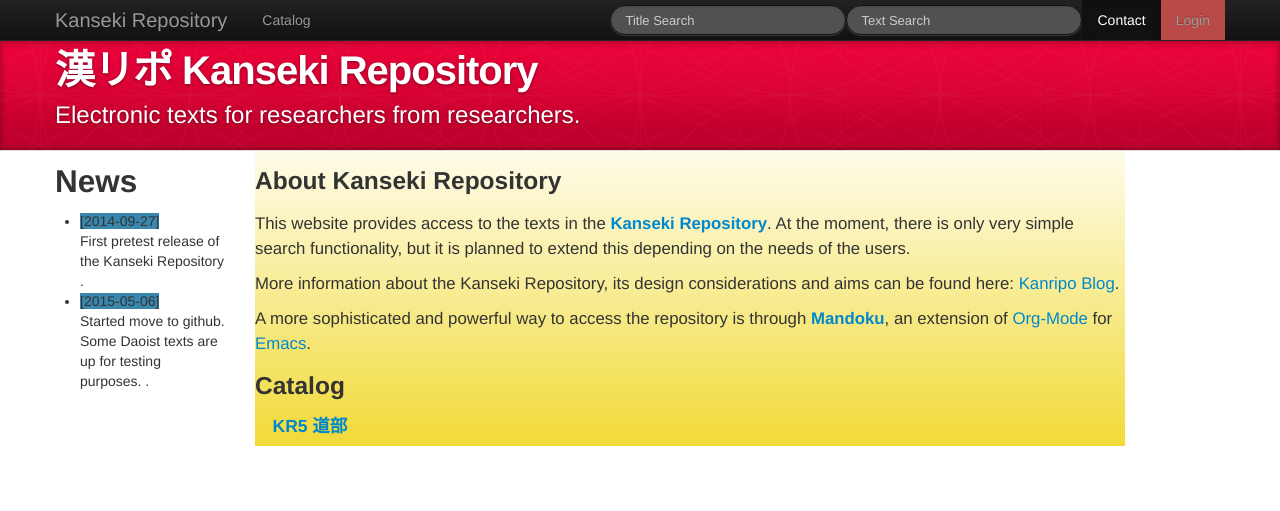
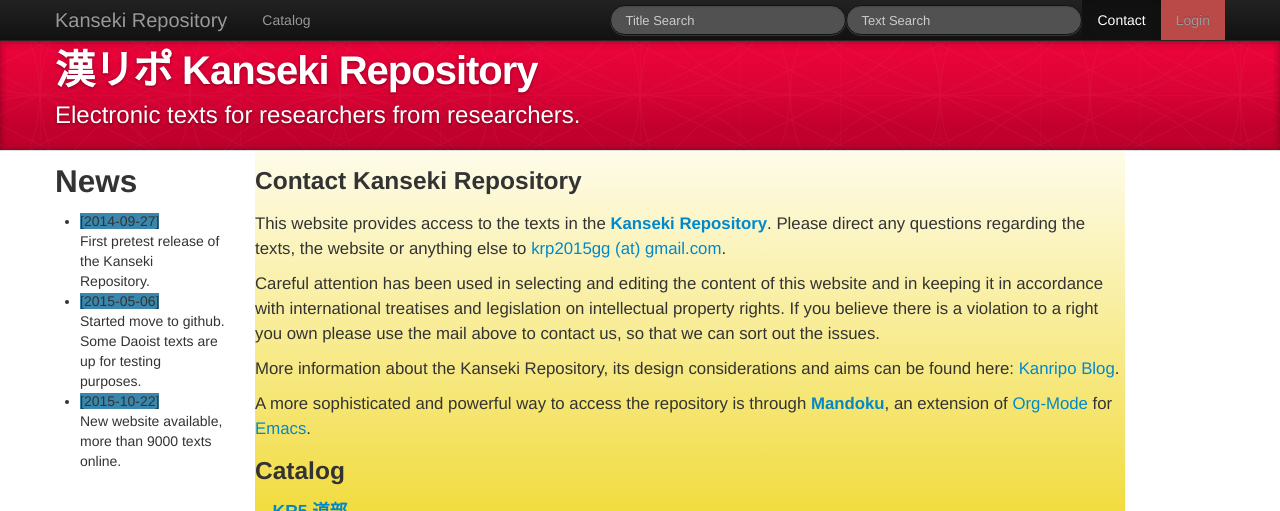
Before and after one commit to mandoku/mdweb, a Flask app: page /contact in a window 1280 px wide. Shown: the top 511 px of the page. Before the commit the page ends 446 px from the top, so only its background shows below. Run offline with Flask 2, Linux system fonts and the light colour scheme; parts of the project's set-up code (start-up, migrations or seed data) failed here and were passed over; some libraries are stand-ins or nearby versions; grey boxes are pictures that could not be loaded.

Commit message:
save text list & var. layout changes.

```diff
--- a/app/lib.py
+++ b/app/lib.py
@@ -1,7 +1,7 @@
 #    -*- coding: utf-8 -*-
 ## this is lifted from flask_sqlalchemy,
 ## maybe overkill...
-from flask import current_app, g
+from flask import current_app, g, session
 from math import ceil
 import re, requests
 from . import redis_store
@@ -9,7 +9,7 @@ import subprocess
 from github import Github
 
 zbmeta = "kr:meta:"
-kr_user = "kr:user:"
+kr_user = "kr_user:"
 ## dictionary stuff.  really should wrap this in an object?!
 md_re = re.compile(ur"<[^>]*>|[　-㄀＀-￯\n¶]+|\t[^\n]+\n|\$[^;]+;")
 gaiji = re.compile(r"&([^;]+);")
@@ -333,12 +333,15 @@ def applyfilter(key, fs, tpe):
             if f.startswith("$"):
                 #e.g. cwittern:$Favorites == content of KR-Workspace/Texts/Favorites.txt
                 #first, see if we already have this text in redis:
-                if redis_store.key(kr_user + f):
-                    ls = redis_store.hgetall(kr_user + f)
+                u=session['user']
+                if len(redis_store.keys(kr_user + u + f)) > 0:
+                    ls = redis_store.lrange(kr_user + u + f, 0, redis_store.llen(kr_user + u + f))
                 else:
-                    if ghfilterfile2redis(f) > 0:
-                        ls = redis_store.hgetall(kr_user + f)
-                ox.extend([k for k in redis_store.lrange(key, 1, redis_store.llen(key)) if k.split()[1].split(':')[0] in ls])
+                    if ghfilterfile2redis(u+f) > 0:
+                        ls = redis_store.lrange(kr_user + u + f, 0, redis_store.llen(kr_user + u + f))
+                    else:
+                        ls = []
+                ox.extend([k for k in redis_store.lrange(key, 1, redis_store.llen(key)) if k.split("\t")[1].split(':')[0].split("_")[0] in ls])
             elif tpe == 'DYNASTY':
                 fx = [redis_store.hgetall("%s%s" % (zbmeta, a.split('\t')[1].split(':')[0].split("_")[0])) for a in redis_store.lrange(key, 1, redis_store.llen(key))]
                 fx = ([a['ID'] for a in fx if a.has_key('DYNASTY') and a['DYNASTY'] == f])
@@ -353,15 +356,24 @@ def applyfilter(key, fs, tpe):
 def ghfilterfile2redis(ffile):
     #ffile is the filter file to be read $username:filterfile, the location is expanded to a github raw url
     l=[]
-    user, gfile = ffile[1:].split(":")
+    user, gfile = ffile.split("$")
+    print user, gfile
     url = "{url}{user}/KR-Workspace/{user}/Texts/{gf}.txt".format(url=current_app.config['GHRAWURL'], user=user, gf=gfile)
+    print url
     r = requests.get(url)
     if r.status_code != 200:
         return -1
-    for line in r.content:
-        l.append(line.split()[0])
+    print r.content
+    for line in r.content.split("\n"):
+        if line.startswith("#"):
+            continue
+        try:
+            l.append(line.split()[0])
+        except:
+            pass
     #should we first make sure the list is empty?
-    return redis_store.lpush(kr_user + ffile, l)
+    print l
+    return redis_store.lpush(kr_user + ffile, *l)
 
 def ghsave(pathname, content, repo=None, commit_message=None, new=False):
     #we need the PyGithub patched version with the PR of June 2015 from @ahmad88me
@@ -379,6 +391,23 @@ def ghsave(pathname, content, repo=None, commit_message=None, new=False):
     else:
         repo.update_content(pathname, commit_message, content, branch=repo.default_branch)
 
+def ghlistcontent(repo, dir, branch=None, ext=None):
+    #get the content from default branch otherwise branch specified, optionally filtered by extension
+    if not session.has_key('user'):
+        return -1
+    user=session['user']
+    token=session['token']
+    gh=Github(token)
+    ws=gh.get_repo("%s/%s" % (user, repo))
+    if branch:
+        c=ws.get_contents(dir, branch)
+    else:
+        c=ws.get_contents(dir)
+    if ext:
+        ls = [(a['name'], a['download_url']) for a in c.raw_data if a['name'].endswith(ext)]
+    else:
+        ls = [(a['name'], a['download_url']) for a in c.raw_data]
+    return ls
 
 def ghuserdata(user, token):
     #this will retrieve the userdata from gh, clone if necessary
--- a/app/main/views.py
+++ b/app/main/views.py
@@ -8,6 +8,8 @@ from flask.ext.login import login_required, current_user
 from werkzeug.contrib.fixers import ProxyFix
 from flask_dance.contrib.github import make_github_blueprint, github
 from jinja2 import Environment, PackageLoader
+from github import Github
+import urllib
 
 from . import main
 # from .forms import EditProfileForm, EditProfileAdminForm, PostForm,\
@@ -45,6 +47,36 @@ env = Environment(loader=PackageLoader('__main__', 'templates'))
 # @main.route('/sitemap.xml')
 def static_from_root():
     return send_from_directory(current_app.static_folder, request.path[1:])
+@main.route('/savetextlist', methods=['POST',])
+def savetextlist():
+    x = request.form.getlist("cb")
+    fn= request.form["filename"]
+    user=session['user']
+    token=session['token']
+    gh=Github(token)
+    ws=gh.get_repo("%s/%s" % (user, "KR-Workspace"))
+    fx = [redis_store.hgetall("%s%s" % (zbmeta, a)) for a in x]
+    lines = ["%s\t%s"% (a['ID'], a['TITLE']) for a in fx]
+    print lines
+    try:
+        lib.ghsave(u"Texts/%s.txt" % (urllib.quote_plus(fn.encode("utf-8"))), "\n".join(lines), ws, new=True)
+        flash("Saved %s" % (fn))
+    except:
+        flash("There was a problem saving the text list.")
+    return redirect(request.form.get('next') or '/')
+
+@main.route('/bytext', methods=['GET',])
+def bytext():
+    ld = defaultdict(list)
+    key = request.values.get('query', '')
+    sort = request.values.get('sort', '')
+    total = redis_store.llen(key)
+    [ld[(a.split('\t')[1].split(':')[0].split("_")[0])].append(1) for a in redis_store.lrange(key, 0, total-1) if len(a) > 0]
+    ox = [(a, len(ld[a])) for a in ld]
+    ox = sorted(ox, key=lambda x : x[1], reverse=True)
+    ids = [(redis_store.hgetall("%s%s" % (zbmeta, a[0])), a[1]) for a in ox]
+    return render_template('bytext.html',  key=key, ret=ids, total=total, uniq = len(ids))
+
 
 @main.route('/<coll>/search', methods=['GET', 'POST',])
 @main.route('/search', methods=['GET', 'POST',])
@@ -300,9 +332,6 @@ def catalog(page=1, count=20, coll="", label=""):
         cat.sort(key=lambda t : t['ID'])
     else:
         cat = [r.hgetall("%s%s" %( zbmeta, k.split(':')[-1])) for k in r.keys(zbmeta+coll+"*")]
-        #cat = [r.hgetall("%s%s" %( zbmeta, k.split(':')[-1][0:8])) for k in r.keys(zbmeta+coll+"*")]
-#        cat = [c for c in cat if coll in  c['ID']]
-
         if coll in ['DZ', 'JY', 'T', 'X', 'SB']:
             cat.sort(key=lambda t : t['EXTRAID'])
         else:
@@ -411,6 +440,7 @@ def server_shutdown():
 def index():
     if "user" in session:
         user = session['user']
+        #print "token", session['token']
         ret = lib.ghuserdata(session['user'], session['token'])
     else:
         user = "Login"
@@ -433,15 +463,29 @@ def login():
     assert resp.ok
     session['user'] = resp.json()["login"]
     session['token'] = github.token["access_token"]
-    ret = lib.ghuserdata(session['user'], session['token'])
+    #ret = lib.ghuserdata(session['user'], session['token'])
+    ret="Welcome to the Kanseki Repository, user %s! " % (session['user'])
     return render_template('index.html', user=resp.json()["login"], ret=ret)
 #return "You are @{login} on GitHub, token: {token}".format(login=resp.json()["login"],token=github.token["access_token"] )
 #return "%s," % (github.token)
 #          <!-- <li><a href="{{url_for('main.login')}}">{{_('Login')}}</a></li> -->
 
+@main.route('/profile/signout')
+def signout():
+    try:
+        del(session['user'])
+        del(session['token'])
+    except:
+        pass
+    ret="You have been logged out."
+    return render_template('index.html', user="Login", ret=ret)
+
 @main.route('/profile/<id>')
 def profile(id):
-    return render_template('index.html', user=id)
+    r=[]
+    for d in ["Texts", "Notes"]:
+        r.append([d, lib.ghlistcontent("KR-Workspace", d, ext="txt")])
+    return render_template('profile.html', user=id, ret=r)
 
 
 @main.route('/about/<id>')
--- a/app/templates/contact.html
+++ b/app/templates/contact.html
@@ -14,12 +14,13 @@
 
 <div class="row">
   <div id="txtcont" class="span9">
-    <h3>About Kanseki Repository</h3>
+    <h3>Contact Kanseki Repository</h3>
     <p>This website provides access to the texts in
-    the <b><a href="http://github.com/kanripo">Kanseki Repository</a></b>.
-    At the moment, there is only very simple search functionality, but
-    it is planned to extend this depending on the needs of the
-      users.</p>
+      the <b><a href="http://github.com/kanripo">Kanseki Repository</a></b>.
+      Please direct any questions regarding the texts, the website or anything else to
+      <a href="mailto:krp2015gg@gmail.com">krp2015gg (at) gmail.com</a>.
+    </p>
+    <p>Careful attention has been used in selecting and editing the content of this website and in keeping it in accordance with international treatises and legislation on intellectual property rights. If you believe there is a violation to a right you own please use the mail above to contact us, so that we can sort out the issues.</p>
     <p>More information about the Kanseki Repository, its design considerations and aims can be found here: <a href="http://blog.kanripo.org">Kanripo Blog</a>.</p>
     <p>A more sophisticated and powerful way to access the repository
     is through <b><a href="http://www.mandoku.org">Mandoku</a></b>, an
--- a/app/templates/index.html
+++ b/app/templates/index.html
@@ -15,6 +15,9 @@
 <div class="row">
   <div id="txtcont" class="span9">
     <h3>About Kanseki Repository</h3>
+    {% if ret %}
+    <p><b>{{ret}}</b></p>
+    {% endif %}
     <p>This website provides access to the texts in
     the <b><a href="http://github.com/kanripo">Kanseki Repository</a></b>.
     At the moment, there is only very simple search functionality, but
--- a/app/templates/laybase.html
+++ b/app/templates/laybase.html
@@ -67,16 +67,26 @@
 
 
 <div class="container">
+    {% for message in get_flashed_messages() %}
+    <div class="alert alert-warning">
+        <button type="button" class="close" data-dismiss="alert">&times;</button>
+        {{ message }}
+    </div>
+    {% endfor %}
+
   <div class="row">
     <div id="sidebardiv" class="span2">
     {% block sidebar %}
     <h2>{{_('News')}}</h2>
     <ul>
     <li><span class="label-info">[2014-09-27]</span><br />
-      First pretest release of the Kanseki Repository </a>.
+      First pretest release of the Kanseki Repository.
       </li>
     <li><span class="label-info">[2015-05-06]</span><br />
-      Started move to github. Some Daoist texts are up for testing purposes. </a>.
+      Started move to github. Some Daoist texts are up for testing purposes.
+      </li>
+    <li><span class="label-info">[2015-10-22]</span><br />
+      New website available, more than 9000 texts online.
       </li>
     </ul>
     {% endblock sidebar %}
@@ -120,5 +130,12 @@
     <script src="{{ url_for('static', filename='js/jquery.panzoom.js')}}"></script>
     {% block closingscript %}
     {% endblock %}
+    {% block footer %}
+    <div id="footer">
+      <div class="container">
+	<p>(c) Kanseki Repository. All content created by us is licensed under a <a rel="license" href="http://creativecommons.org/licenses/by-sa/4.0/" title="Creative Commons Attribution-ShareAlike 4.0 International License">CC BY SA</a> license. <a rel="license" href="http://creativecommons.org/licenses/by-sa/4.0/"><img alt="Creative Commons License" style="border-width:0" src="https://i.creativecommons.org/l/by-sa/4.0/88x31.png" /></a>. Users retain copyright of their contributions.</p>
+      </div>
+    </div>
+    {% endblock %}
   </body>
 </html>
--- a/app/templates/result.html
+++ b/app/templates/result.html
@@ -18,10 +18,13 @@
     {{_('Found')}}
     {{sr.total}},
     {{_('showing %d to %d.' % (start+1, n))}}
+    <span  class="pull-right">　<a href="bytext?query={{key}}">by text</a></span>
     {% if filter %}
+    <span  class="pull-right">
     <a href="search?query={{key}}">
       {{_('release filter')}}
     </a>
+    </span>
     {% endif %}
     </p>
   </div>
```
